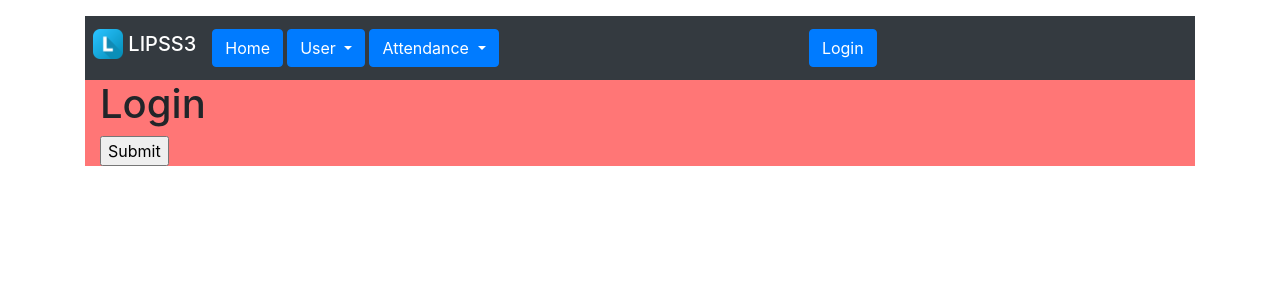
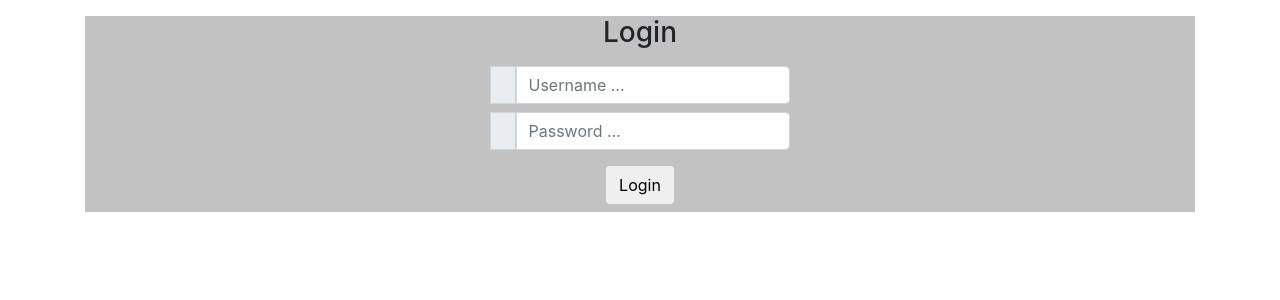
Before and after one commit to HarimbolaSantatra/rfid-attendance-system, a Django app: page /login in a window 1280 px wide. Shown: the top 300 px of the page. Run offline with Django 3.2, Linux system fonts and the light colour scheme; some libraries are stand-ins or nearby versions.

Commit message:
2nd commit

```diff
--- a/mainapp/templates/mainapp/index.html
+++ b/mainapp/templates/mainapp/index.html
@@ -9,11 +9,21 @@
      <title>{% block title %}Système de présence{% endblock %}</title>
     <link rel="stylesheet" href="{% static 'mainapp/css/bootstrap.min.css' %}">
     <link rel="stylesheet" href="{% static 'mainapp/css/style.css' %}">
+    <style>
+        .hello_msg{
+            font-size: 18px;
+            color: #fff;
+            margin-right: 20px;
+            margin-top: 5px;
+        }
+    </style>
 </head>
 
 <body class='container pt-3'>
+
+
 {% block header %}
-<nav class="nav navbar-nav navbar-expand-md navbar-dark bg-dark py-2 px-2">
+<nav class="nav navbar-nav navbar-expand-md navbar-dark bg-dark py-3 px-4">
     {% comment %} BRAND {% endcomment %}
     <a
         class="navbar-brand h1"
@@ -24,6 +34,7 @@
                 width="30" height="30 ">
                 LIPSS3
     </a>
+
     {% comment %} MENU {% endcomment %}
     <div class="collapse navbar-collapse">
         <button class="btn btn-primary">
@@ -32,7 +43,7 @@
 
         <div class="dropdown">
             <a class="btn btn-primary dropdown-toggle ml-1 " role="button"
-            id="dropdownMenuButton" data-toggle="dropdown" aria-hashpop="true"
+            data-toggle="dropdown" aria-hashpop="true"
             aria-expanded="false" href="#">
                 User
             </a>
@@ -48,7 +59,7 @@
 
         <div class="dropdown">
             <a class="btn btn-primary dropdown-toggle ml-1 " role="button"
-            id="dropdownMenuButton" data-toggle="dropdown" aria-hashpop="true"
+            data-toggle="dropdown" aria-hashpop="true"
             aria-expanded="false" href="#">
                 Attendance
             </a>
@@ -60,15 +71,19 @@
 
     </div>
 
-    <div class="collapse navbar-collapse">
-        <button class="btn btn-primary">
-            <a class="text-white" href="{% url 'login' %}"> Login </a>
+    <span class="hello_msg"> Hello, {{request.user}} </span>
+    <span>
+        <button class="btn btn-danger">
+            <a class="text-white" href="{% url 'logout' %}"> Logout </a>
         </button>
-    </div>
+    </span>
+
 </nav>
-{% endblock %}
+{% endblock header %}
 
-<div class="container content">
+
+
+<div class="container px-3 content">
 {% block content %}
     <h1 class="text-center"> BIENVENUE !! </h1>
     <div class="row">
@@ -89,6 +104,7 @@
 </div>
 
 
+
 {% block script %}
 <script src="{% static 'mainapp/js/jquery.js' %}"></script>
 <script src="{% static 'mainapp/js/popper.js' %}"></script>
--- a/mainapp/templates/mainapp/login.html
+++ b/mainapp/templates/mainapp/login.html
@@ -2,12 +2,52 @@
 {% load static %}
 
 {% block title %}Login{% endblock title %}
+{% block header %}{% endblock  %}
 
 {% block content %}
-<h1>Login</h1>
-<form action="" method="POST">
-    {{form}}
-    <input type="submit" name="username" >
-</form>
+<div class="d-flex justify-content-center h-100">
+    <div class="user_card">
+        <div class="d-flex justify-content-center">
+            <h3>Login</h3>
+        </div>
+        <div class="d-flex justify-content-center my-2">
+            <form action="" method="POST">
+            {% csrf_token %}
+
+                <div class="input-group mb-2">
+                    <div class="input-group-append">
+                        <span class="input-group-text"> <i class="fas-fa-user"></i></span>
+                    </div>
+                    <input type="text" name="username" class="form-control"
+                        placeholder="Username ...">
+                </div>
+
+                <div class="input-group mb-2">
+                    <div class="input-group-append">
+                        <span class="input-group-text"> <i class="fas-fa-user"></i></span>
+                    </div>
+                    <input type="password" name="password" class="form-control"
+                        placeholder="Password ...">
+                </div>
+
+
+                <div class="d-flex justify-content-center mt-3">
+                    <input class="btn" type="submit" value="Login">
+                </div>
+
+                {% if messages %}
+                    {% for mes in messages %}
+                        {{mes}}
+                    {% endfor %}
+                {% endif %}
+
+
+            </form>
+        </div>
+    </div>
+
+</div>
+
+
 
 {% endblock %}
--- a/mainapp/urls.py
+++ b/mainapp/urls.py
@@ -2,7 +2,8 @@ from django.urls import path, include
 from . import views
 urlpatterns = [
     path('', views.homepage, name='homepage'),
-    path('login', views.login, name='login'),
+    path('login', views.login_page, name='login'),
+    path('logout', views.logout_page, name='logout'),
     path('add_user', views.add_user, name='add_user'),
     path('users', views.accepted_user, name='users'),
     path('today', views.today, name='today'),
--- a/mainapp/views.py
+++ b/mainapp/views.py
@@ -1,17 +1,44 @@
-from django.shortcuts import render
+from django.shortcuts import render, redirect
 from mainapp.models import AttendanceRecord, User
-from .forms import AddUserForm
-from django.contrib.auth import authenticate, login, logout
+from .forms import AddUserForm  # forms
+from django.contrib.auth import authenticate, login, logout  # user login and logout
+
+# for flash messages
+from django.contrib import messages
+
+# We put decorator on every view that we want to be restricted when the user is logged out
+from django.contrib.auth.decorators import login_required
 
 
-def login(request):
-    if request.method == 'POST':
-        request.POST.get('username')
-        request.POST.get('password')
-    context = {}
-    return render(request, 'login.html', context)
+def login_page(request):
+    # Atao login_page satria login efa method Django
+
+    if request.user.is_authenticated:  # If already logged in, login page in not available anymore
+        return redirect('homepage')
+    else:
+        if request.method == 'POST':
+            username = request.POST.get('username')
+            password = request.POST.get('password')
+
+            user = authenticate(request, username=username, password=password)
+
+            if user is not None:
+                login(request, user)
+                messages.success(request, 'Login successfully !')
+                return redirect('homepage')
+            else:
+                messages.error(request, 'Username or password incorrect !')
+
+        context = {}
+        return render(request, 'login.html', context)
 
 
+def logout_page(request):
+    logout(request)
+    return redirect('login')
+
+
+@login_required(login_url='login')
 # View: index page
 def homepage(request):
 
@@ -20,6 +47,7 @@ def homepage(request):
     return render(request, 'index.html', context)
 
 
+@login_required(login_url='login')
 def add_user(request):
     form = AddUserForm()
     if request.method == 'POST':
@@ -30,6 +58,7 @@ def add_user(request):
     return render(request, 'add_user.html', context)
 
 
+@login_required(login_url='login')
 # View: today's attendance page
 def today(request):
     # attendance_instances_enum return an enumerated object
@@ -42,6 +71,7 @@ def today(request):
     return render(request, 'today.html', context=context)
 
 
+@login_required(login_url='login')
 def accepted_user(request):
     accepted_user_list = User.objects.filter(status='a')
     accepted_user_number = accepted_user_list.count()
@@ -52,6 +82,7 @@ def accepted_user(request):
     return render(request, 'accepted_user.html', context=context)
 
 
+@login_required(login_url='login')
 def full(request):
     # attendance_instances_enum return an enumerated object
     # We use it to have a new ID. It's not for the core database, just for display. View, not controller
--- a/static/mainapp/css/style.css
+++ b/static/mainapp/css/style.css
@@ -1,3 +1,3 @@
 .content{
-    background-color: #ff7676;
+    background-color: #c2c2c2;
 }
```
Also changed, not shown: db.sqlite3, 1 other file.
